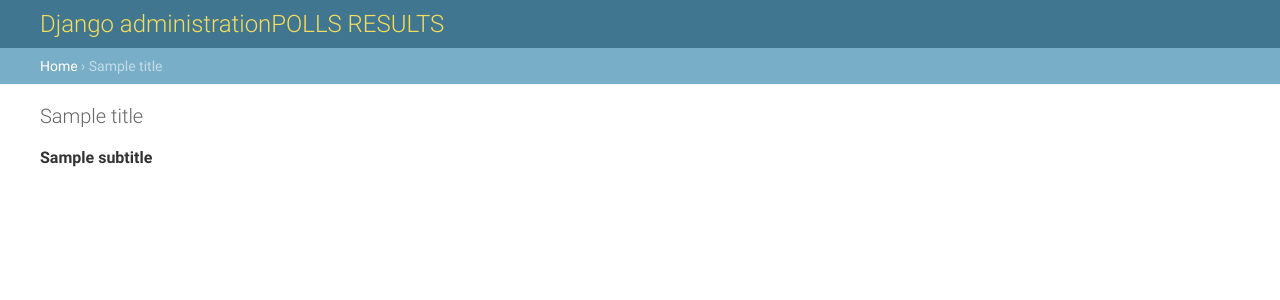
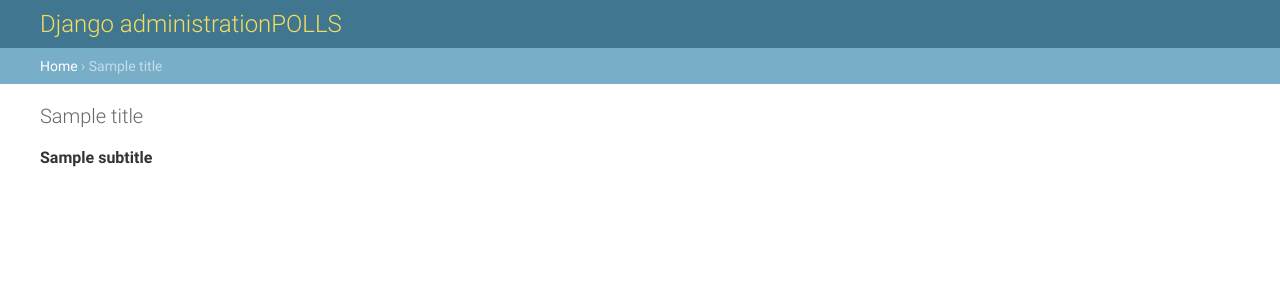
Before and after one commit to miscaminos/pythonProject1, a Django app: template mysite2/templates/admin/base_site.html in a window 1280 px wide. Shown: the top 300 px of the page. Run offline with Django 3.2, Linux system fonts and the light colour scheme; the template is opened without the code that fills it: most values are stand-ins (such as "Sample title", 1, 10 or a date in 2020).

Commit message:
first commit

```diff
--- a/mysite2/templates/admin/base_site.html
+++ b/mysite2/templates/admin/base_site.html
@@ -3,7 +3,7 @@
 {% block title %}{% if subtitle %}{{ subtitle }} | {% endif %}{{ title }} | {{ site_title|default:_('Django site admin') }}{% endblock %}
 
 {% block branding %}
-<h1 id="site-name"><a href="{% url 'admin:index' %}">{{ site_header|default:_('Django administration') }}POLLS RESULTS</a></h1>
+<h1 id="site-name"><a href="{% url 'admin:index' %}">{{ site_header|default:_('Django administration') }}POLLS</a></h1>
 {% endblock %}
 
 {% block nav-global %}{% endblock %}
```
